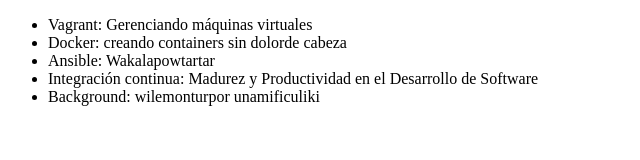
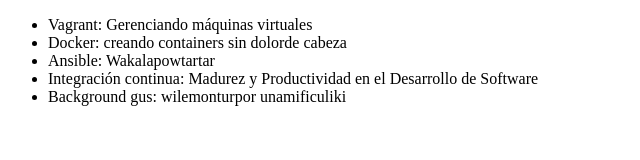
Before and after one commit to GusFunes/background-generator, a plain HTML site: page index.html in a window 1280 px wide. Shown: the full height of the page, 0-640 px from the left. Drawn offline with Linux system fonts and the light colour scheme.

```diff
--- a/index.html
+++ b/index.html
@@ -12,7 +12,7 @@
         <li> Docker: creando containers sin dolorde cabeza </li>
         <li> Ansible: Wakalapowtartar </li>
         <li> Integración continua: Madurez y Productividad en el Desarrollo de Software</li>
-        <li>Background: wilemonturpor unamificuliki</li>
+        <li>Background gus: wilemonturpor unamificuliki</li>
     </ul>
 </body>
 
```
